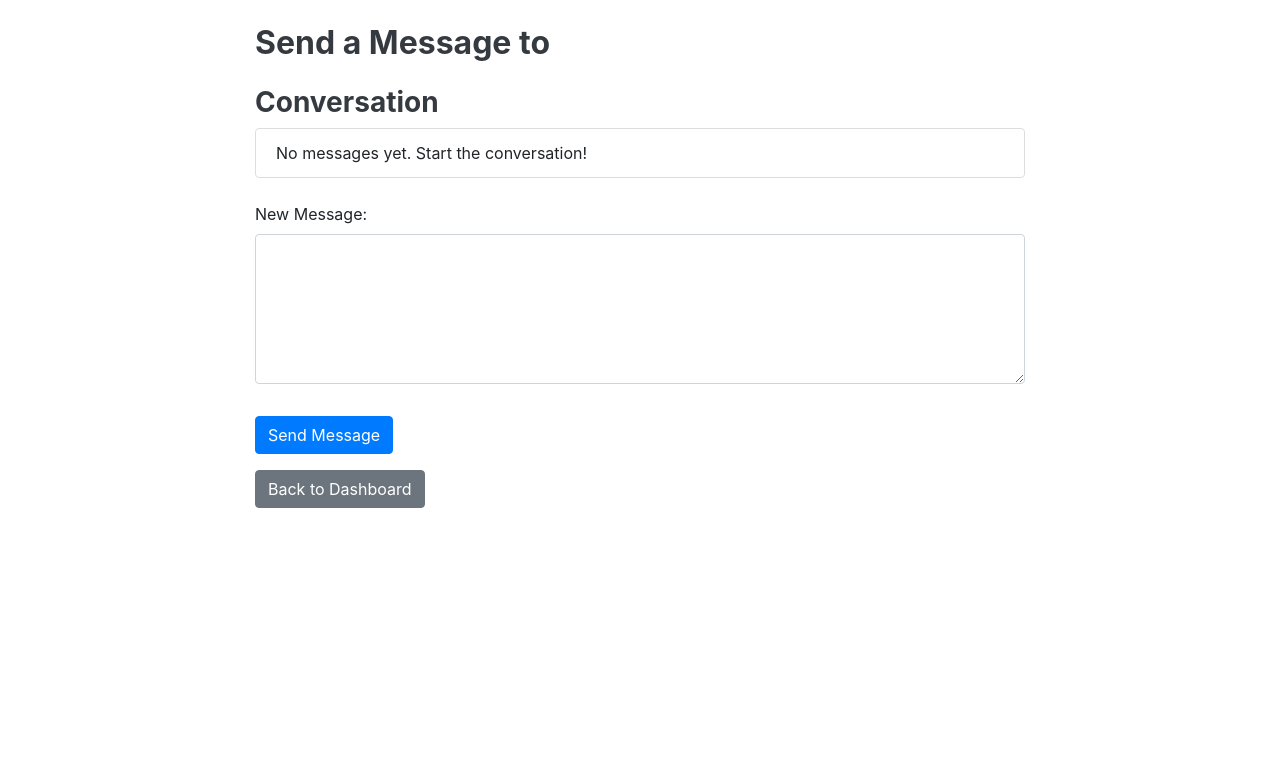
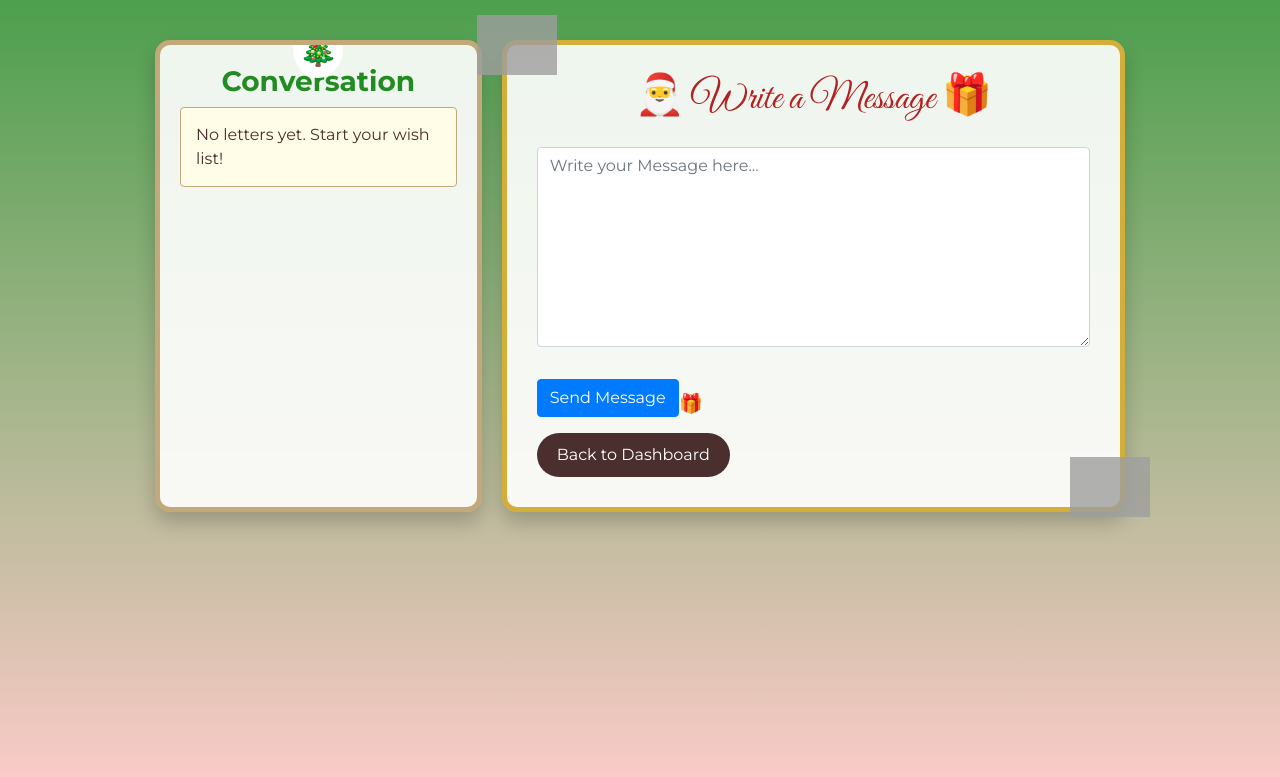
Before and after one commit to inguitobrian/IT-120_FINALPROJECT, a Django app: template user_app/messaging/templates/messaging/send_message_with_user.html in a window 1280 px wide. Shown: the top 777 px of the page. Run offline with Django 5.2, Linux system fonts and the light colour scheme; the template is opened without the code that fills it, so the values that code supplies are empty; parts of the project's set-up code (start-up, migrations or seed data) failed here and were passed over; some libraries are stand-ins or nearby versions; grey boxes are pictures that could not be loaded.

Commit message:
fix: enhance design in send_message with team
Co-Authored-By: MarbensonBuyan <132684266+MarbensonBuyan@users.noreply.github.com>
Co-Authored-By: danielleirishmaymartinez <180589392+danielleirishmaymartinez@users.noreply.github.com>

```diff
--- a/user_app/messaging/templates/messaging/send_message_with_user.html
+++ b/user_app/messaging/templates/messaging/send_message_with_user.html
@@ -3,90 +3,250 @@
 <!DOCTYPE html>
 <html lang="en">
   <head>
-    <meta charset="UTF-8">
-    <meta name="viewport" content="width=device-width, initial-scale=1.0">
-    <title>Send a Message</title>
+    <meta charset="UTF-8" />
+    <meta name="viewport" content="width=device-width, initial-scale=1.0" />
+    <title>Write a Letter to Santa</title>
 
     <!-- Bootstrap CSS -->
-    <link href="https://stackpath.bootstrapcdn.com/bootstrap/4.5.2/css/bootstrap.min.css" rel="stylesheet">
+    <link
+      href="https://stackpath.bootstrapcdn.com/bootstrap/4.5.2/css/bootstrap.min.css"
+      rel="stylesheet"
+    />
+
+    <!-- Google Fonts -->
+    <link
+      href="https://fonts.googleapis.com/css2?family=Great+Vibes&family=Montserrat:wght@400;700&display=swap"
+      rel="stylesheet"
+    />
 
     <!-- Custom CSS -->
     <style>
-        /* Custom Styles */
-        .container {
-            max-width: 800px; /* Limit the width of the container for better readability */
+      body {
+        font-family: "Montserrat", sans-serif;
+        background: linear-gradient(to bottom, #4d9f4d, #ffcccb);
+        background-size: cover;
+        background-attachment: fixed;
+        color: #4b2e2e;
+        overflow-x: hidden;
       }
 
-        h2, h3 {
-            color: #343a40; /* Dark text color for headings */
+      .container {
+        max-width: 1000px;
+        margin-top: 40px;
+        display: flex;
+        flex-wrap: wrap;
+        gap: 20px;
+      }
+
+      .conversation-box {
+        flex: 1;
+        min-width: 300px;
+        background-color: rgba(255, 255, 255, 0.9);
+        border-radius: 15px;
+        border: 5px solid #c3a87a; /* Gold-like scroll border */
+        box-shadow: 0 10px 20px rgba(0, 0, 0, 0.2);
+        padding: 20px;
+        max-height: 600px;
+        overflow-y: auto;
+        position: relative;
+      }
+
+      .conversation-box::before {
+        content: "\1F384"; /* Christmas Tree */
+        font-size: 2rem;
+        position: absolute;
+        top: -25px;
+        left: 50%;
+        transform: translateX(-50%);
+        background-color: #fff;
+        border-radius: 50%;
+        padding: 5px;
+      }
+
+      .letter-box {
+        flex: 2;
+        min-width: 400px;
+        background-color: rgba(255, 255, 255, 0.9);
+        border-radius: 15px;
+        border: 5px solid #d4af37; /* Gold border */
+        box-shadow: 0 10px 20px rgba(0, 0, 0, 0.2);
+        padding: 30px;
+        position: relative;
+      }
+
+      h2 {
+        font-family: "Great Vibes", cursive;
+        color: #b22222;
+        font-size: 2.5rem;
+        text-align: center;
+        margin-bottom: 20px;
+        animation: fadeIn 2s;
+      }
+
+      h3 {
+        font-family: "Montserrat", sans-serif;
+        color: #228b22;
         font-weight: bold;
+        text-align: center;
       }
 
       .list-group-item {
-            border: 1px solid #ddd; /* Light border to separate message items */
+        border: 1px solid #c3a87a;
+        border-radius: 10px;
+        margin-bottom: 15px;
+        padding: 15px;
+        background-color: #fffde7;
       }
 
       .list-group-item strong {
-            color: #007bff; /* Highlight the sender's username in blue */
+        color: #b22222;
       }
 
       textarea {
-            min-height: 150px; /* Ensure the textarea is large enough for messages */
+        width: 100%;
+        min-height: 200px;
+        background-color: #fffde7;
+        border: 1px solid #d4af37;
+        border-radius: 10px;
+        padding: 15px;
       }
 
       button {
-            border-radius: 0.25rem; /* Rounded corners for buttons */
+        background-color: #d4af37;
+        color: #4b2e2e;
+        font-weight: bold;
+        border: none;
+        padding: 10px 25px;
+        border-radius: 25px;
+        transition: all 0.3s ease-in-out;
+        position: relative;
       }
 
       button:hover {
-            opacity: 0.9; /* Slightly reduce opacity on hover */
+        background-color: #b22222;
+        color: white;
+        transform: scale(1.1);
+      }
+
+      button::after {
+        content: "\1F381"; /* Wrapped Gift */
+        font-size: 1.2rem;
+        position: absolute;
+        right: -25px;
+        top: 50%;
+        transform: translateY(-50%);
+        animation: bounce 2s infinite;
       }
 
       a.btn-secondary {
-            text-decoration: none; /* Remove underline from the "Back to Dashboard" link */
+        text-decoration: none;
+        border: none;
+        background-color: #4b2e2e;
+        color: white;
+        border-radius: 25px;
+        padding: 10px 20px;
+        transition: all 0.3s ease-in-out;
       }
 
       a.btn-secondary:hover {
-            opacity: 0.8; /* Slightly reduce opacity on hover */
+        background-color: #b22222;
+        color: white;
+      }
+
+      .decor {
+        position: absolute;
+        width: 80px;
+        height: 80px;
+        background-size: contain;
+        background-repeat: no-repeat;
+        opacity: 0.8;
+      }
+
+      .decor-top-left {
+        top: -30px;
+        left: -30px;
+        background-image: url("{% static 'images/holly.png' %}");
+      }
+
+      .decor-bottom-right {
+        bottom: -30px;
+        right: -30px;
+        background-image: url("{% static 'images/candy-cane.png' %}");
+      }
+
+      @keyframes fadeIn {
+        from {
+          opacity: 0;
+        }
+        to {
+          opacity: 1;
+        }
+      }
+
+      @keyframes bounce {
+        0%,
+        100% {
+          transform: translateY(0);
+        }
+        50% {
+          transform: translateY(-10px);
+        }
       }
     </style>
   </head>
   <body>
-
-<div class="container mt-4">
-  <h2>Send a Message to {{ receiver.username }}</h2>
-
-  <!-- Display Previous Messages -->
-  <h3 class="mt-4">Conversation</h3>
+    <div class="container">
+      <!-- Left: Conversation List -->
+      <div class="conversation-box">
+        <h3>Conversation</h3>
         <ul class="list-group">
           {% for msg in messages %}
           <li class="list-group-item">
-        <strong>{{ msg.sender.username }}:</strong> {{ msg.content }} <br>
+            <strong>{{ msg.sender.username }}:</strong> {{ msg.content }} <br />
             <small class="text-muted">{{ msg.timestamp }}</small>
           </li>
           {% empty %}
-      <li class="list-group-item">No messages yet. Start the conversation!</li>
+          <li class="list-group-item">No letters yet. Start your wish list!</li>
           {% endfor %}
         </ul>
+      </div>
 
-  <!-- Send New Message -->
+      <!-- Right: Letter Writing Form -->
+      <div class="letter-box">
+        <div class="decor decor-top-left"></div>
+        <div class="decor decor-bottom-right"></div>
+
+        <h2>
+          <span class="santa-icon">🎅</span>
+          Write a Message
+          <span class="santa-icon">🎁</span>
+        </h2>
+
         <form method="POST" class="mt-4">
           {% csrf_token %}
           <div class="form-group">
-      <label for="content">New Message:</label>
-      <textarea class="form-control" id="content" name="content" required></textarea>
+            <textarea
+              class="form-control"
+              id="content"
+              name="content"
+              placeholder="Write your Message here..."
+              required
+            ></textarea>
           </div>
-    <button type="submit" class="btn btn-primary mt-3">Send Message</button>
+          <button type="submit" class="btn btn-primary mt-3">
+            Send Message
+          </button>
         </form>
 
-  <!-- Button to Return to Dashboard -->
-  <a href="{% url 'user_dashboard' %}" class="btn btn-secondary mt-3">Back to Dashboard</a>
+        <a href="{% url 'user_dashboard' %}" class="btn btn-secondary mt-3"
+          >Back to Dashboard</a
+        >
+      </div>
     </div>
 
     <!-- Bootstrap JS and dependencies -->
     <script src="https://code.jquery.com/jquery-3.5.1.slim.min.js"></script>
     <script src="https://cdn.jsdelivr.net/npm/@popperjs/core@2.9.3/dist/umd/popper.min.js"></script>
     <script src="https://stackpath.bootstrapcdn.com/bootstrap/4.5.2/js/bootstrap.min.js"></script>
-
   </body>
 </html>
```
Lines whose indentation alone changed are shown as unchanged.
